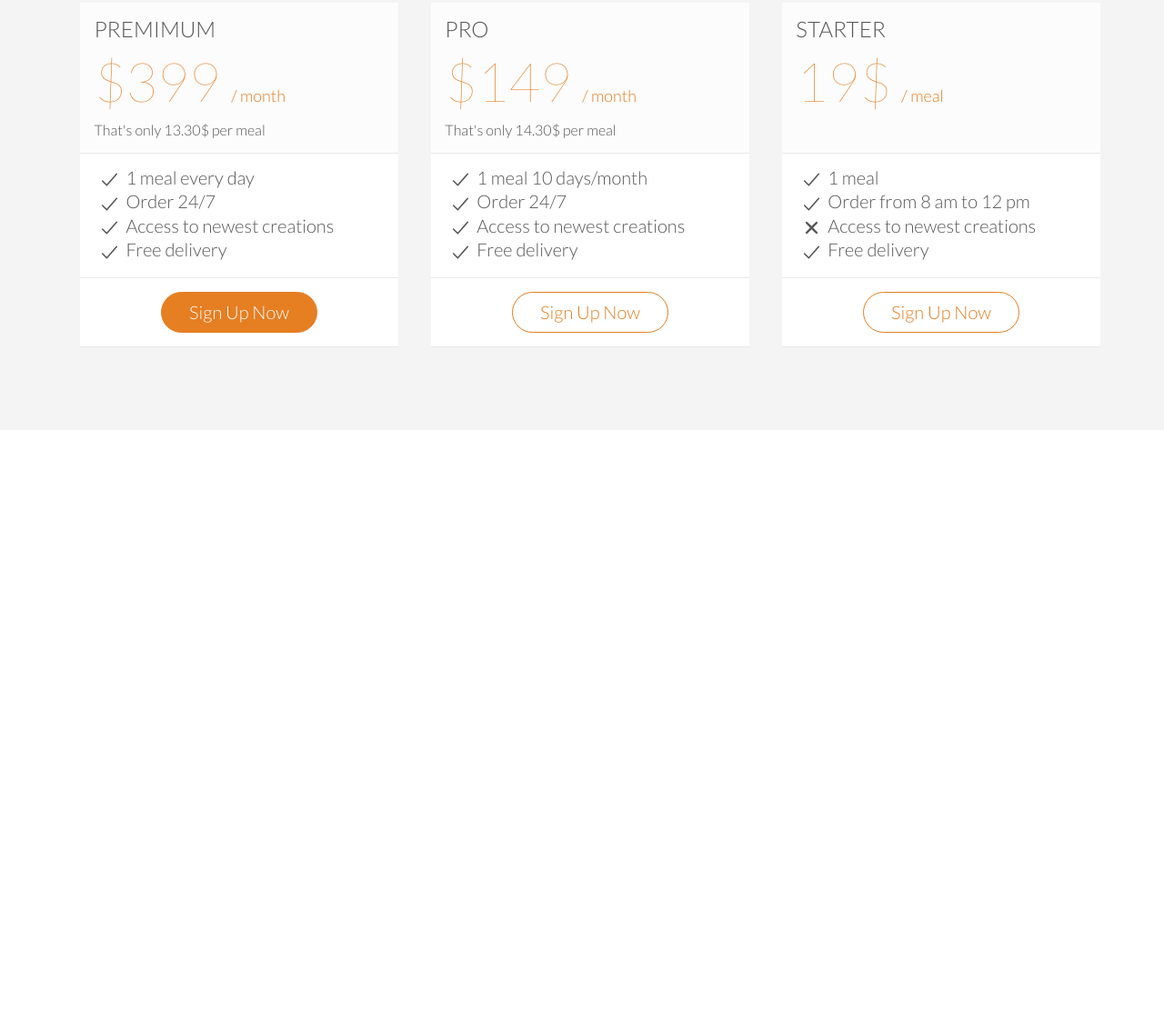
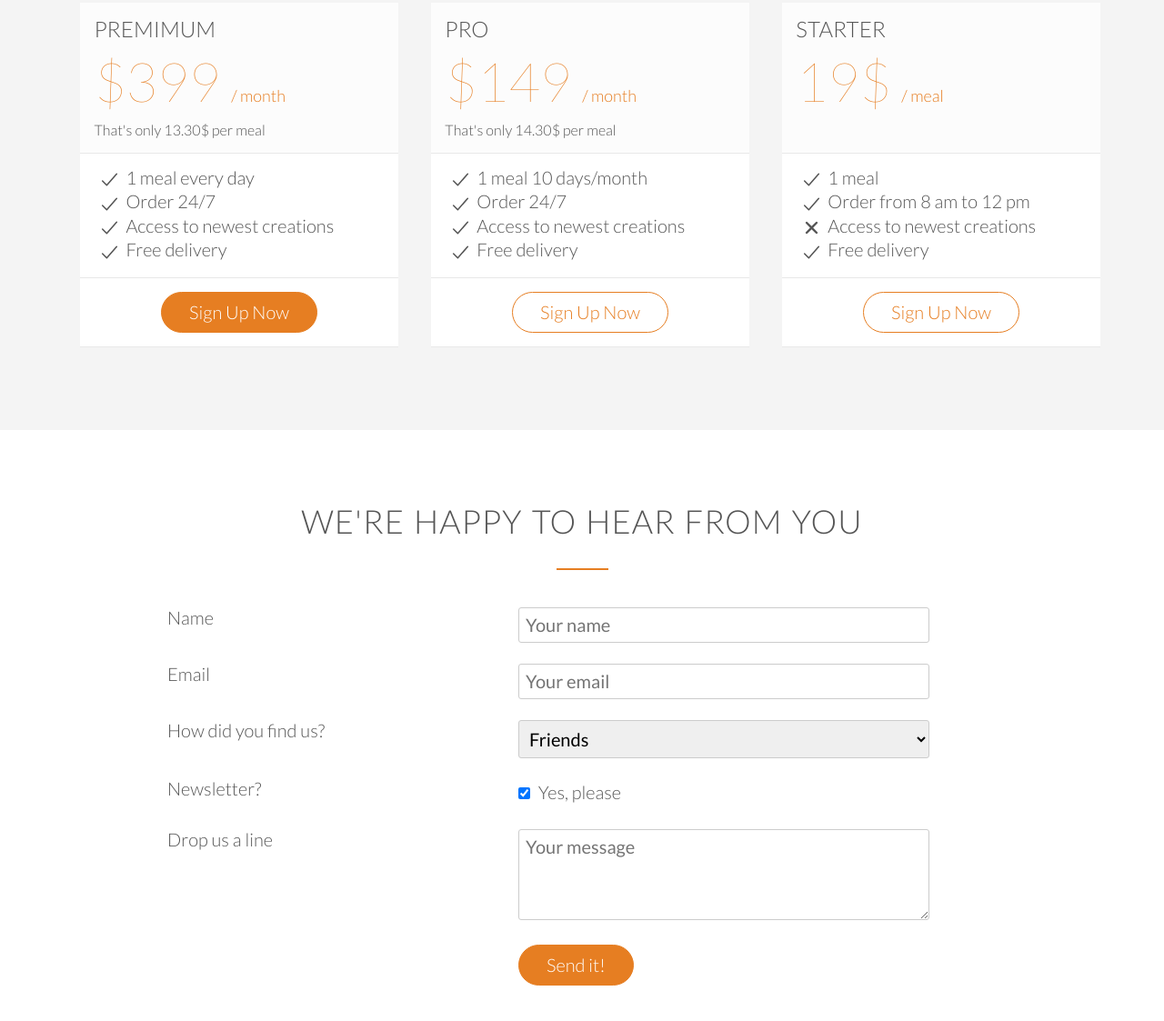
Before and after one commit to sourabhgrover/OmnioFood, a plain HTML site: page index.html in a window 1280 px wide. Shown: the part 4436-5559 px from the top of the page at 91% size. Before the commit the page ends 4909 px from the top, so only its background shows below. Drawn offline with nearby package versions, Linux system fonts and the light colour scheme.

Commit message:
Added Contact Form

```diff
--- a/index.html
+++ b/index.html
@@ -266,13 +266,77 @@
                         </ul>
                     </div>
                     <div>
-                        <a href="" class="btn btn-ghost">Sign Up Now</a>
+                        <a href="#" class="btn btn-ghost">Sign Up Now</a>
                     </div>
                 </div>
             </div>
         </div>
     </section>
 
+    <section class="section-form">
+        <div class="row">
+            <h2>We're happy to hear from you</h2>
+        </div>
+        <div class="row">
+            <form method="post" action="#" class="contact-form">
+                <div class="row">
+                    <div class="col span-1-of-3">
+                        <label for="name">Name</label>
+                    </div>
+                    <div class="col span-2-of-3">
+                        <input type="text" name="name" id="name" placeholder="Your name" required>
+                    </div>
+                </div>
+                <div class="row">
+                    <div class="col span-1-of-3">
+                        <label for="email">Email</label>
+                    </div>
+                    <div class="col span-2-of-3">
+                        <input type="email" name="email" id="email" placeholder="Your email" required>
+                    </div>
+                </div>
+                <div class="row">
+                    <div class="col span-1-of-3">
+                        <label for="find-us">How did you find us?</label>
+                    </div>
+                    <div class="col span-2-of-3">
+                        <select name="find-us" id="find-us">
+                            <option value="friends" selected>Friends</option>
+                            <option value="search">Search engine</option>
+                            <option value="ad">Advertisement</option>
+                            <option value="other">Other</option>
+                        </select>
+                    </div>
+                </div>
+                <div class="row">
+                    <div class="col span-1-of-3">
+                        <label>Newsletter?</label>
+                    </div>
+                    <div class="col span-2-of-3">
+                        <input type="checkbox" name="news" id="news" checked> Yes, please
+                    </div>
+                </div>
+                <div class="row">
+                    <div class="col span-1-of-3">
+                        <label>Drop us a line</label>
+                    </div>
+                    <div class="col span-2-of-3">
+                        <textarea name="message" placeholder="Your message"></textarea>
+                    </div>
+                </div>
+                <div class="row">
+                    <div class="col span-1-of-3">
+                        <label>&nbsp;</label>
+                    </div>
+                    <div class="col span-2-of-3">
+                        <input type="submit" value="Send it!">
+                    </div>
+                </div>
+
+            </form>
+
+        </div>
+    </section>
 </body>
 
 </html>
--- a/resources/css/style.css
+++ b/resources/css/style.css
@@ -41,7 +41,8 @@ section{
 }
 
 /* ------------ BUTTONS --------- */
-.btn{
+.btn,
+input[type=submit]{
     text-decoration: none;
     border-radius: 200px;
     display: inline-block;
@@ -49,9 +50,16 @@ section{
     padding: 10px 30px;
     transition: background-color 0.2s, border 0.2s,color 0.2s;
 }
+.btn:hover,
+.btn:active,
+input[type=submit]:hover,
+input[type=submit]:active {
+    background-color: #cf6d17;
+}
 
 .btn-full:link,
-.btn-full:visited{
+.btn-full:visited,
+input[type=submit]{
     border: 1px solid #e67e22;
     background-color: #e67e22;
     color: #fff;
@@ -409,13 +417,37 @@ cite img{
     line-height: 125%;
     width: 35px;
 }
-/* .citi-icon{
-    color: #e67e22;
-    display: inline-block;
-    width: 35px;
-    text-align: center;
-    margin-right: 5px;
-    font-size: 125%;
-    vertical-align: middle;
-    line-height: 125%;
-} */
+
+
+
+/* ----------------------------------------------- */
+/* FORM */
+/* ----------------------------------------------- */
+
+
+ .contact-form {
+    width: 80%;
+    margin-left: 10%;
+    overflow: hidden;
+    /* border: 2px solid black; */
+}
+
+input[type=text],
+input[type=email],
+select,
+textarea {
+    width: 60%;
+    padding: 7px;
+    border-radius: 3px;
+    border: 1px solid #ccc;
+}
+
+textarea {
+    height: 100px;
+}
+
+input[type=checkbox] {
+    margin: 10px 5px 10px 0;
+}
+
+*:focus {outline: none;}
```
